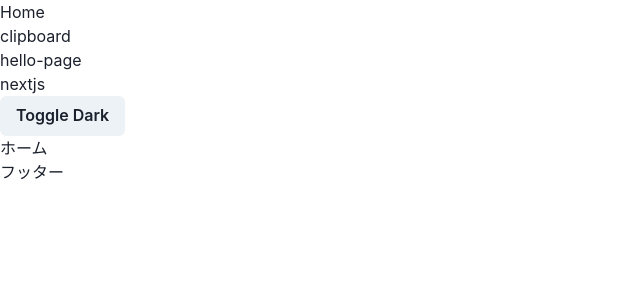
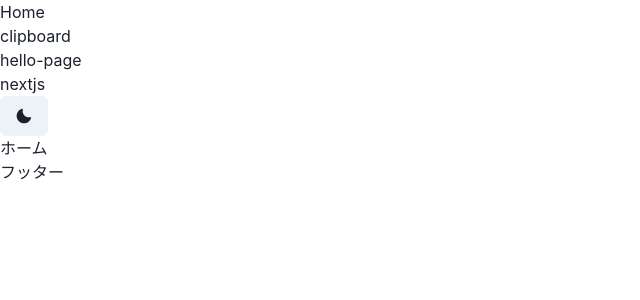
Before and after one commit to seijinrosen/tools, a Next.js app: page / in a window 1280 px wide. Shown: the top 300 px of the page, without its empty margins (0-640 px from the left). Built offline with nearby package versions, Linux system fonts and the light colour scheme.

Commit message:
ColorToggleButton をアイコンに変更

```diff
--- a/src/components/ColorToggleButton/index.tsx
+++ b/src/components/ColorToggleButton/index.tsx
@@ -1,5 +1,6 @@
 // https://chakra-ui.com/docs/styled-system/color-mode#usecolormode
 
+import { MoonIcon, SunIcon } from "@chakra-ui/icons";
 import { Button, useColorMode } from "@chakra-ui/react";
 
 const ColorToggleButton = () => {
@@ -7,7 +8,7 @@
 
   return (
     <Button onClick={toggleColorMode}>
-      Toggle {colorMode === "light" ? "Dark" : "Light"}
+      {colorMode === "light" ? <MoonIcon /> : <SunIcon />}
     </Button>
   );
 };
```
